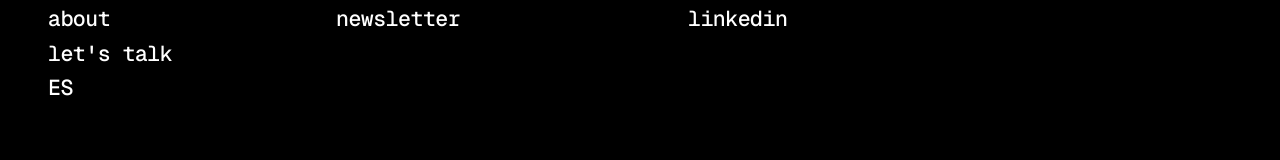
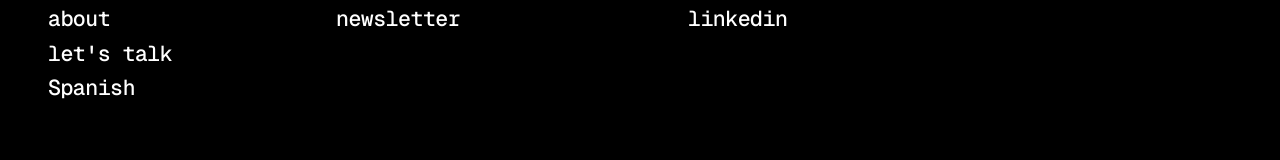
Before and after one commit to buildroot-tech/front-buildroot, a Next.js app: page /about in a window 1280 px wide. Shown: the part 6833-6993 px from the top of the page. Built offline with nearby package versions, Linux system fonts and the light colour scheme.

Commit message:
feat(ui): update language toggle label to Spanish/Inglés

```diff
--- a/components/layout/Footer.tsx
+++ b/components/layout/Footer.tsx
@@ -68,7 +68,7 @@ export function Footer({ dict }: FooterProps): React.ReactElement {
     { href: "/contact", label: dict?.header?.contact || "lets talk" },
     {
       href: pathname.startsWith("/es") ? normalizedPathname : `/es${normalizedPathname === "/" ? "" : normalizedPathname}`,
-      label: pathname.startsWith("/es") ? "EN" : "ES"
+      label: pathname.startsWith("/es") ? "Inglés" : "Spanish"
     },
   ];
 
```
